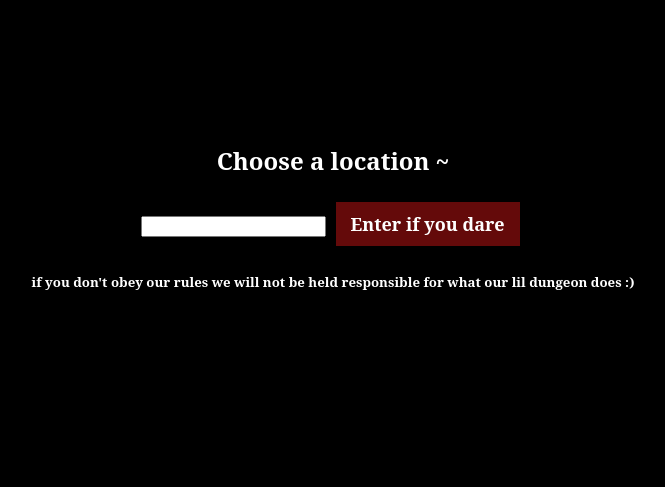
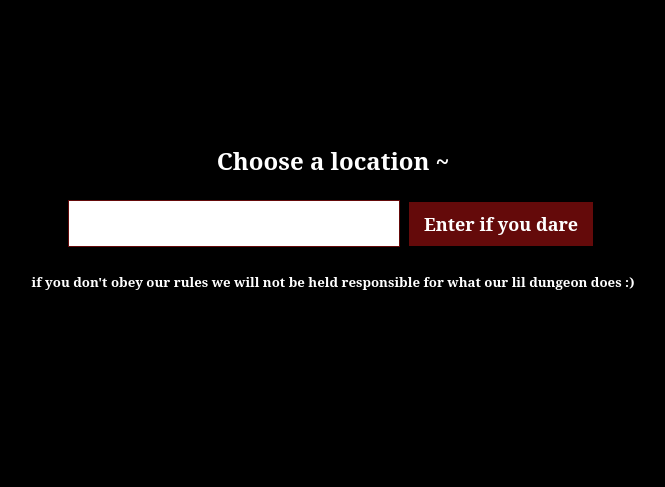
Before and after one commit to kylethmas/GUTS22, a Flask app: page /location in a window 1280 px wide. Shown: the part 191-678 px from the top of the page, without its empty margins (307-972 px from the left). Run offline with Flask 2, Linux system fonts and the light colour scheme; some libraries are stand-ins or nearby versions; some web fonts are replaced.

Commit message:
changed css file to display text input nicely

```diff
--- a/JP/AI dungeon/app/static/styles/main.css
+++ b/JP/AI dungeon/app/static/styles/main.css
@@ -71,14 +71,16 @@ h1 {
     margin: 5px;
 }
 
-.size_input {
+.input {
     padding: 10px 15px 10px 15px;
     border: 1px solid rgb(100, 10, 10);
     color:rgb(100, 10, 10);
     font-family: 'Eczar', 'serif';
     font-size: large;
-    width: 43px;
+    width: 300px;
+	height: 25px;
 }
+
 
 .line {
     display: flex;
--- a/JP/AI dungeon/app/templates/art_style.html
+++ b/JP/AI dungeon/app/templates/art_style.html
@@ -6,7 +6,7 @@
 	<h2> Choose an art style ~ </h2>
 
 	<form method='POST'>
-		<input type="text" id="art_style" name="art_style" class="style input"/>
+		<input type="text" id="art_style" name="art_style" class="input"/>
         <a href=game><button class='play' type="submit"> Make my art style pretty!</button> </a>
     </form>
 	<h5> if you don't obey our rules we will not be held responsible for what our lil dungeon does :) </h5>
--- a/JP/AI dungeon/app/templates/location.html
+++ b/JP/AI dungeon/app/templates/location.html
@@ -6,7 +6,7 @@
 	<h2> Choose a location ~ </h2>
 
 	<form method='POST'>
-		<input type="text" id="location" name="location" class="location input"/>
+		<input type="text" id="location" name="location" class="input"/>
         <a href=art_style><button class='play' type="submit">Enter if you dare</button> </a>
     </form>
 	<h5> if you don't obey our rules we will not be held responsible for what our lil dungeon does :) </h5>
```
Also changed, not shown: 1 other file.
